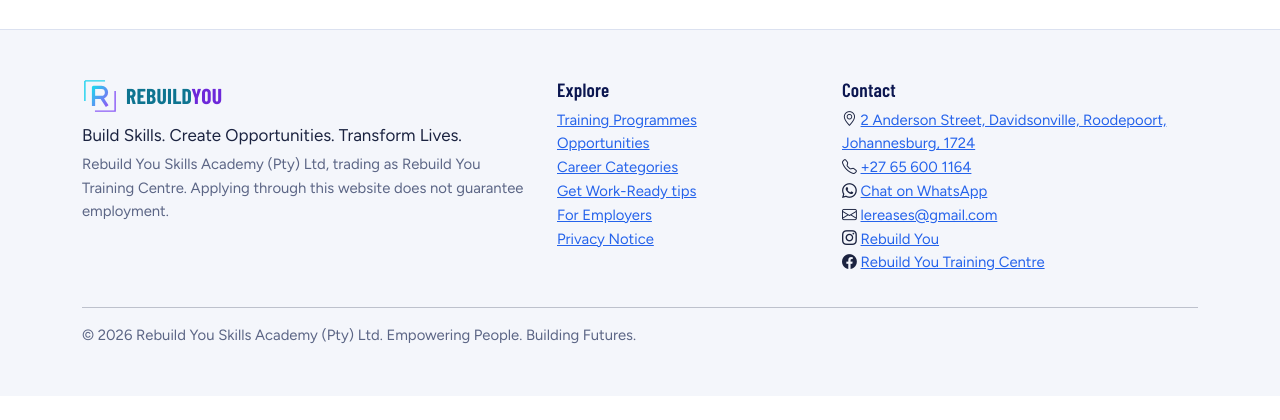
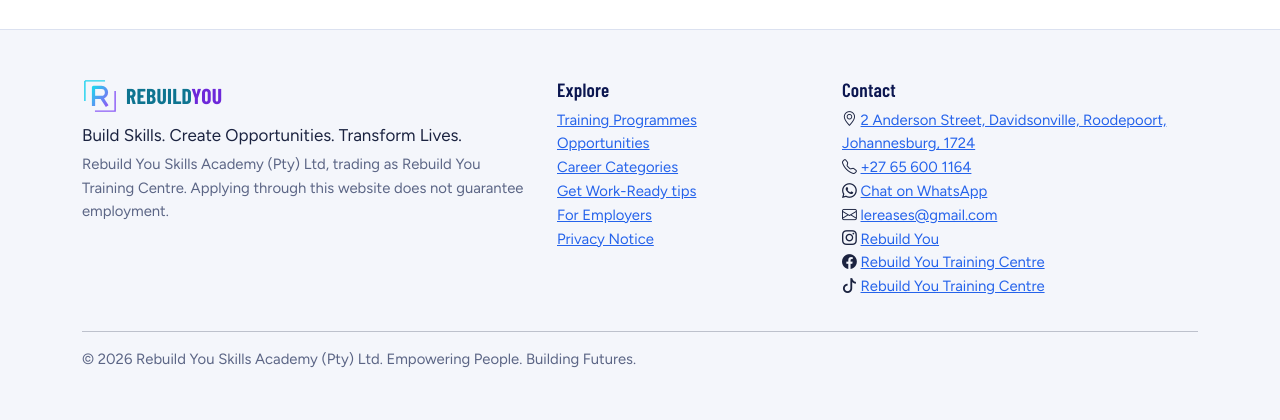
Before and after one commit to matlalanonofo-alt/RebuildYou, an ASP.NET Core app: page / in a window 1280 px wide. Shown: the part 2827-3247 px from the top of the page. Before the commit the page ends 3171 px from the top, so only its background shows below. Run offline with ASP.NET Core 8, Linux system fonts and the light colour scheme; data that the repository does not hold is empty; some libraries are stand-ins or nearby versions.

Commit message:
Added Instagram and Facebook links to the Contact section. Added a TikTok link with matching external-link security attributes. Included platform icons and descriptive labels.

```diff
--- a/Views/Shared/_Layout.cshtml
+++ b/Views/Shared/_Layout.cshtml
@@ -89,6 +89,7 @@
           <li><i class="bi bi-envelope"></i> <a href="mailto:@Cfg["Site:Email"]">@Cfg["Site:Email"]</a></li>
           <li><i class="bi bi-instagram"></i> <a href="https://www.instagram.com/yourebuild?srtk=MWVxOHFldXJ4dXZ4Zg==" target="_blank" rel="noopener">Rebuild You</a></li>
           <li><i class="bi bi-facebook"></i> <a href="https://www.facebook.com/profile.php?id=61573300955838" target="_blank" rel="noopener">Rebuild You Training Centre</a></li>
+          <li><i class="bi bi-tiktok"></i> <a href="https://vt.tiktok.com/ZSpsydRcD/" target="_blank" rel="noopener">Rebuild You Training Centre</a></li>
         </ul></div>
     </div>
     <hr /><p class="small mb-0 text-muted-ry">&copy; @DateTime.Now.Year Rebuild You Skills Academy (Pty) Ltd. Empowering People. Building Futures.</p>
```
